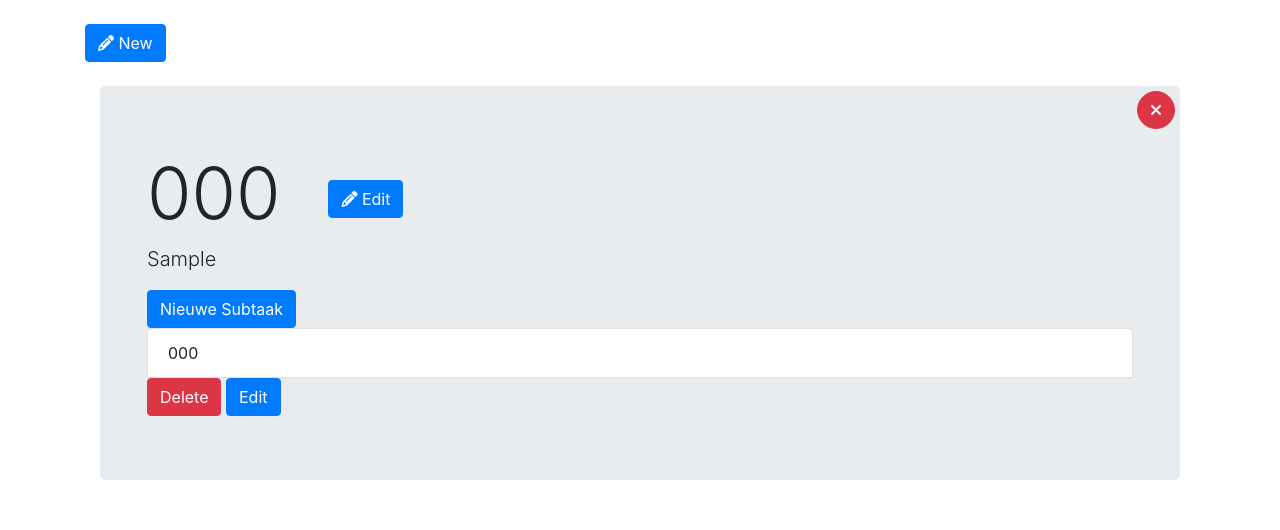
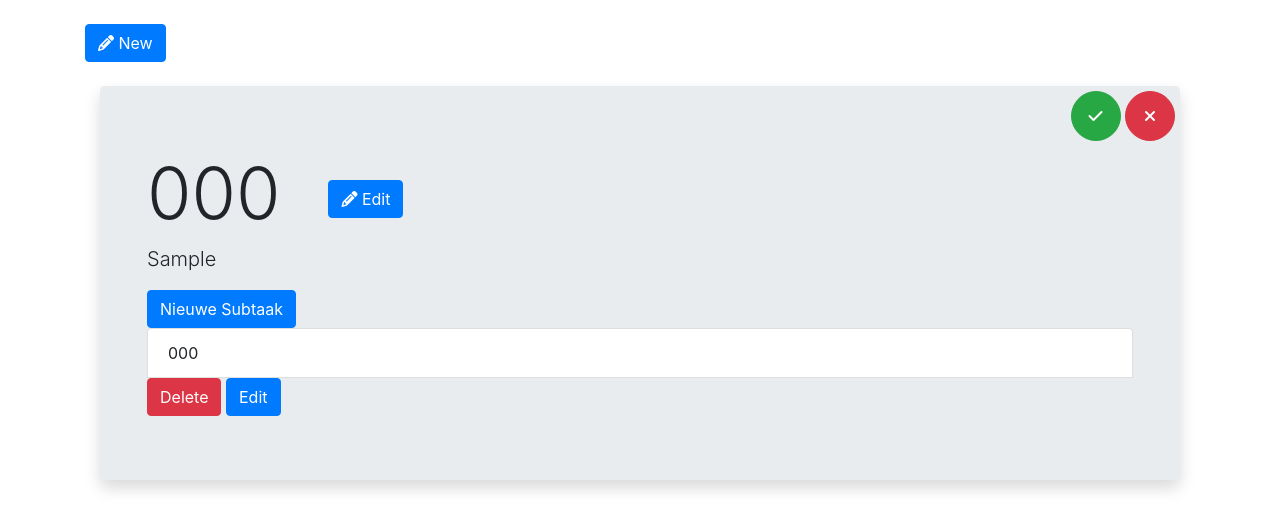
Before and after one commit to Matsverheyen/TodoListPHP, a PHP site: page / in a window 1280 px wide. Shown: the top 530 px of the page. Run offline with PHP 8.4, Linux system fonts and the light colour scheme; tables that the repository leaves empty or names only in its code hold one stand-in row (values such as "Sample post"); some libraries are stand-ins or nearby versions.

Commit message:
css veranderd

```diff
--- a/card.php
+++ b/card.php
@@ -4,8 +4,10 @@ $sql2 = "SELECT * FROM `todossub` WHERE todoID = $id";
 $res = $conn->query($sql2);
 ?>
     <div class="col-md-12" id="<?=$id?>">
-      <div class="jumbotron">
-      <div id="buttonmenu"><button id="<?=$id?>" type="button" class="round buttona btn btn-danger"><i class="fas fa-times"></i></button></div>
+      <div class="topborder<?=$active?> jumbotron shadow">
+      <div id="buttonmenu">
+      <button id="<?=$id?>" type="button" class="round check btn btn-success"><i class="fas fa-check"></i></button>
+      <button id="<?=$id?>" type="button" class="round buttona btn btn-danger"><i class="fas fa-times"></i></button></div>
       <button id="<?=$id?>" type="button" class="edit<?=$id?> editBtn btn btn-success"><i class="fas fa-save"></i> Save</button>
       <button id="<?=$id?>" type="button" class="cancel<?=$id?> editCancel btn btn-danger"><i class="fas fa-times"></i> Cancel</button>
         <div class="container">
@@ -21,7 +23,7 @@ $res = $conn->query($sql2);
           <input type="text" class="form-control" id="titel" name="titel" placeholder="titel">
           <input type="hidden" id="todoID" name="todoID" value="<?=$id?>">
         </div>
-        <input class="btn btn-primary" type="submit">
+        <input class="btn btn-primary" type="submit" value="Opslaan">
       </form>
     </div>
           <ul class="list-group">
--- a/index.php
+++ b/index.php
@@ -43,6 +43,7 @@ if($result->num_rows > 0) {
         $id = $row["id"];
         $titel = $row["titel"];
         $beschrijving= $row["beschrijving"];
+        $active = $row["active"];
         include 'card.php';
     }
 }
--- a/script.js
+++ b/script.js
@@ -74,6 +74,15 @@ $(function () {
     $(".subEdit" + this.id).show();
   })
 
+  $(".check").on("click", function() {
+      data = {
+        'id': this.id
+      }
+      $.post('check.php', data, function (response) {
+        window.location = 'index.php'
+      });
+    })
+
   $(".editCancel").on("click", function () {
     $(`.newSub${this.id}`).show();
     $('.buttonb').prop("disabled", false)
--- a/style.css
+++ b/style.css
@@ -3,8 +3,18 @@
   position: relative;
 }
 
+.topborder0 {
+  border-top: 8px solid red;
+}
+
+.topborder1 {
+  border-top: 8px solid green;
+}
+
 .round {
     border-radius: 50%;
+      width: 50px;
+      height: 50px;
 }
 
 #buttonmenu {
```
Also changed, not shown: check.php (added, +9 -0 lines).
